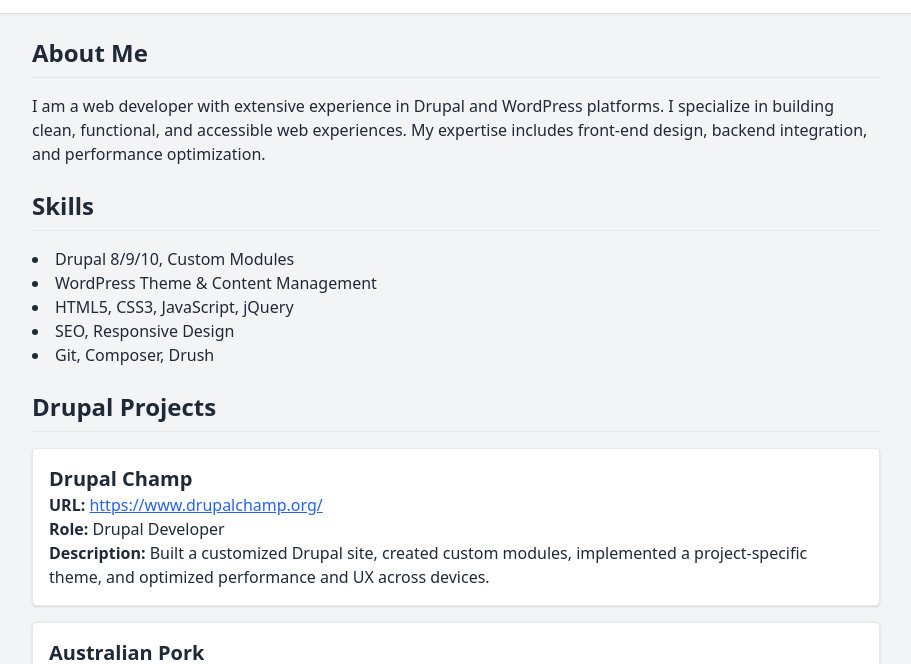
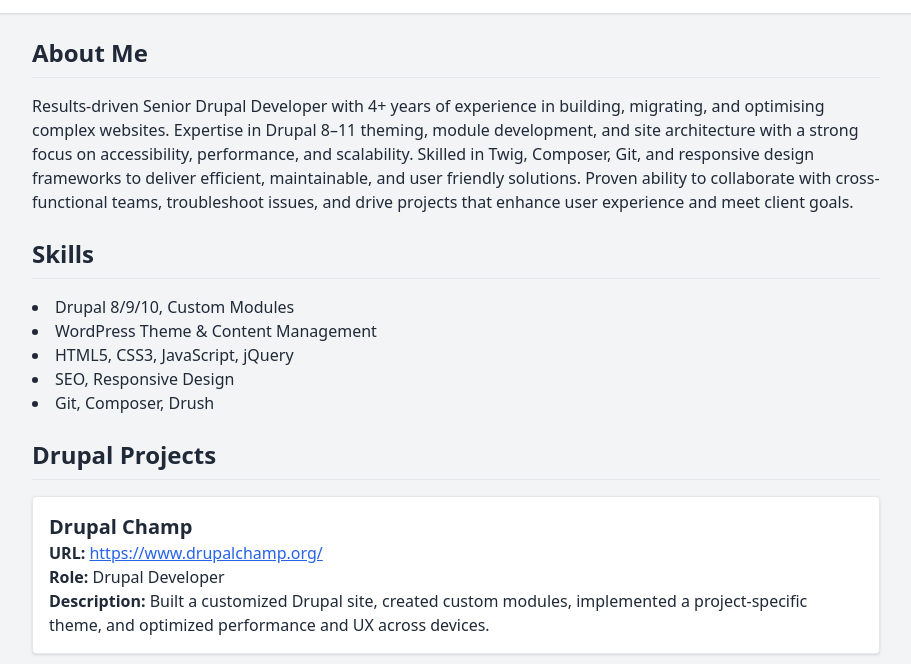
Before and after one commit to shubhanshukumar007/Portfolio, a plain HTML site: page index.html in a window 1280 px wide. Shown: the part 75-739 px from the top of the page, without its empty margins (184-1095 px from the left). Drawn offline with nearby package versions, Linux system fonts and the light colour scheme.

Commit message:
Update index.html

```diff
--- a/index.html
+++ b/index.html
@@ -14,7 +14,12 @@
   <main class="p-6 max-w-4xl mx-auto">
     <section class="mb-6">
       <h2 class="text-2xl font-semibold border-b pb-2 mb-4">About Me</h2>
-      <p>I am a web developer with extensive experience in Drupal and WordPress platforms. I specialize in building clean, functional, and accessible web experiences. My expertise includes front-end design, backend integration, and performance optimization.</p>
+      <p>Results-driven Senior Drupal Developer with 4+ years of experience in building, migrating, and
+ optimising complex websites. Expertise in Drupal 8–11 theming, module development, and site
+ architecture with a strong focus on accessibility, performance, and scalability. Skilled in Twig,
+ Composer, Git, and responsive design frameworks to deliver efficient, maintainable, and user
+friendly solutions. Proven ability to collaborate with cross-functional teams, troubleshoot issues,
+ and drive projects that enhance user experience and meet client goals.</p>
     </section>
     <section class="mb-6">
       <h2 class="text-2xl font-semibold border-b pb-2 mb-4">Skills</h2>
@@ -130,7 +135,7 @@
       <h2 class="text-2xl font-semibold border-b pb-2 mb-4">Contact</h2>
       <p>Email: <a href="mailto:singhsk7371@gmail.com">singhsk7371@gmail.com</a></p>
       <p>Phone: <a href="tel:+9304345593">9304345593</a></p>
-      <p><a href="Shubhanshu_Drupal_Developer[3.2_Years].pdf" target="_blank" class="text-blue-600 underline">Download Resume</a></p>
+      <p><a href="Shubhanshu_Drupal_Developer[4.1_Years].pdf" target="_blank" class="text-blue-600 underline">Download Resume</a></p>
     </section>
   </main>
 </body>
```
